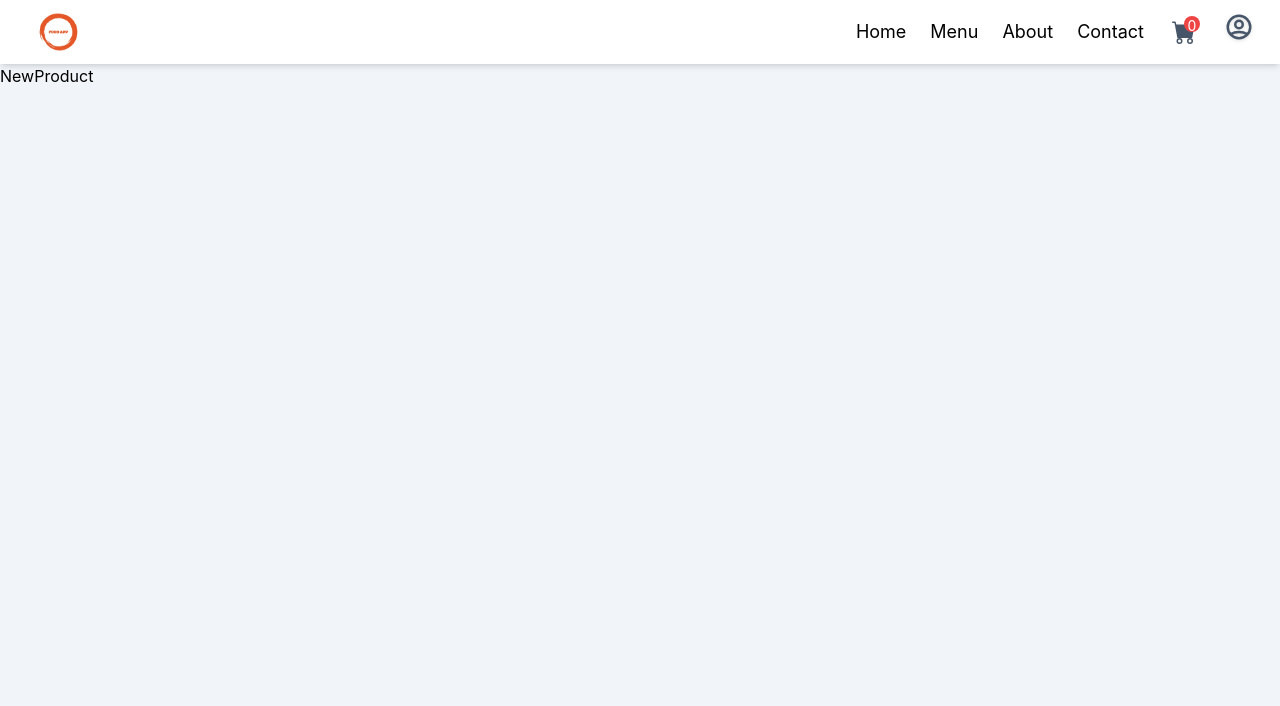
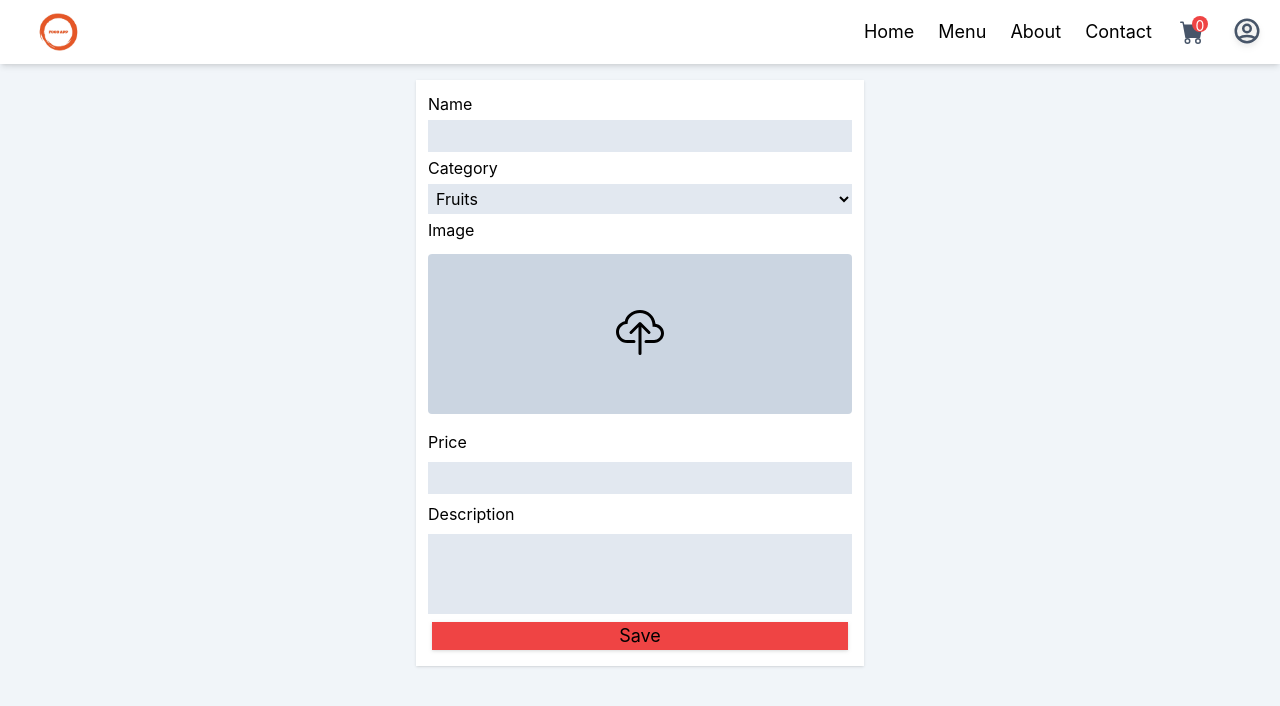
Before and after one commit to shamprakash2000/MERN-FoodApp, a React (Create React App) app in the folder frontend/: page /NewProduct in a window 1280 px wide. Shown: the top 706 px of the page. Built offline with nearby package versions, Linux system fonts and the light colour scheme.

Commit message:
New Product frontend completed.

```diff
--- a/frontend/src/components/Header.js
+++ b/frontend/src/components/Header.js
@@ -5,6 +5,9 @@ import { HiOutlineUserCircle } from "react-icons/hi";
 import { BsCartFill } from "react-icons/bs";
 import { useDispatch, useSelector } from "react-redux";
 import {logoutRedux} from '../redux/userSlice'
+import toast from "react-hot-toast"
+
+
 const Header = () => {
   const [showMenu, setShowMenu] = useState(false);
   const userData = useSelector((state)=>state.user)
@@ -19,6 +22,8 @@ const Header = () => {
 
   const handleLogout=()=>{
     dispatch(logoutRedux())
+    toast("Logout Successfully")
+
 
   }
   return (
@@ -49,17 +54,17 @@ const Header = () => {
             </div>
           </div>
           <div className=" text-slate-600" onClick={handleShowMenu}>
-            <div className="text-3xl cursor-pointer  w-10 h-10 rounded-full overflow-hidden drop-shadow" >
+            <div className="text-3xl cursor-pointer  w-8 h-8 rounded-full overflow-hidden drop-shadow-md" >
 
               {userData.image? <img src={userData.image}/>:
                 <HiOutlineUserCircle />
               }
             </div>
             {showMenu && (
-              <div className="absolute right-2 bg-white py-2 px-2 shadow drop-shadow-md flex flex-col">
-                <Link to={"NewProduct"} className="whitespace-nowrap cursor-pointer">New Product</Link>
+              <div className="absolute right-2 bg-white py-2 shadow drop-shadow-md flex flex-col">
+                <Link to={"NewProduct"} className="whitespace-nowrap cursor-pointer px-2">New Product</Link>
                {
-                userData.image? <p className="cursor-pointer" onClick={handleLogout}>Logout</p>:<Link to={"Login"} className="whitespace-nowrap cursor-pointer">Login</Link>
+                userData.image? <p className="cursor-pointer px-2 bg-red-300 text-white" onClick={handleLogout}>Logout</p>:<Link to={"Login"} className="whitespace-nowrap cursor-pointer px-2">Login</Link>
                }
               </div>
             )}
--- a/frontend/src/page/NewProduct.js
+++ b/frontend/src/page/NewProduct.js
@@ -1,9 +1,79 @@
-import React from 'react'
+import React, { useState } from 'react'
+import {BsCloudUpload} from 'react-icons/bs'
+import { ImageToBase64 } from "../utility/imaheToBase64";
+const NewProduct = () => {
 
-const NewProduct = () => {
+  const [data,setData] = useState({
+    name:"",
+    category:"",
+    image:"",
+    price:"",
+    description:""
+
+  })
+
+  const handleOnChange = (e)=>{
+      const {name,value} = e.target;
+      setData((preve)=>{
+        return{
+          ...preve,
+          [name]:value
+        }
+      })
+
+  }
+const uploadImage =async (e)=>{
+  const data = await ImageToBase64(e.target.files[0]);
+  setData((preve)=>{
+    return{
+      ...preve,
+      image:data
+    }
+  })
+  console.log(data);
+}
+
+const handleSubmit = (e)=>{
+  e.preventDefault();
+  console.log(data)
+}
+
   return (
-    <div>
-      NewProduct
+    <div className='p-4'>
+      <form className='m-auto w-full max-w-md shadow flex flex-col p-3 bg-white' onSubmit={handleSubmit}>
+      <label htmlFor="name">Name</label>
+      <input type={"text"} name="name" className='bg-slate-200 p-1 my-1' onChange={handleOnChange}/>
+      <label name="category">Category</label>
+      <select className='bg-slate-200 p-1 my-1 ' name="category" id='category' onChange={handleOnChange}>
+        <option>Fruits</option>
+        <option>Vegetable</option>
+        <option>Icecream</option>
+        <option>Dosa</option>
+        <option>Pizza</option>
+
+      </select>
+
+      <label htmlFor="image">Image
+      <div className='h-40 w-full bg-slate-300 my-3 rounded flex items-center justify-center cursor-pointer'>
+        {
+          data.image?<img src={data.image} className="h-full"/>:<span className='text-5xl'><BsCloudUpload/></span>
+        }
+
+
+        <input type={"file"} accept='image/*' id="image" onChange={uploadImage} className='hidden'/>
+      </div>
+      </label>
+
+      <label htmlFor="price" className='my-1'>Price</label>
+      <input type={"text"} className='bg-slate-200 p-1 my-1'name="price" onChange={handleOnChange}/>
+
+      <label htmlFor="description"  className='my-1'>Description</label>
+      <textarea rows={3} className='bg-slate-200 p-1 my-1 resize-none' name="description" onChange={handleOnChange}></textarea>
+
+      <button className='bg-red-500 hover:bg-red-600 tex-white text-lg font-m drop-shadow my-1 mx-1'>Save</button>
+
+
+      </form>
     </div>
   )
 }
```
